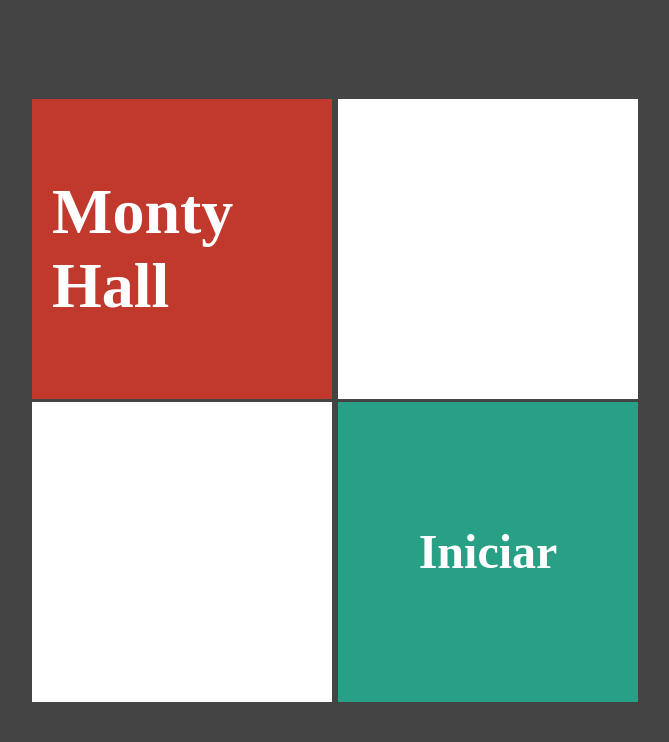
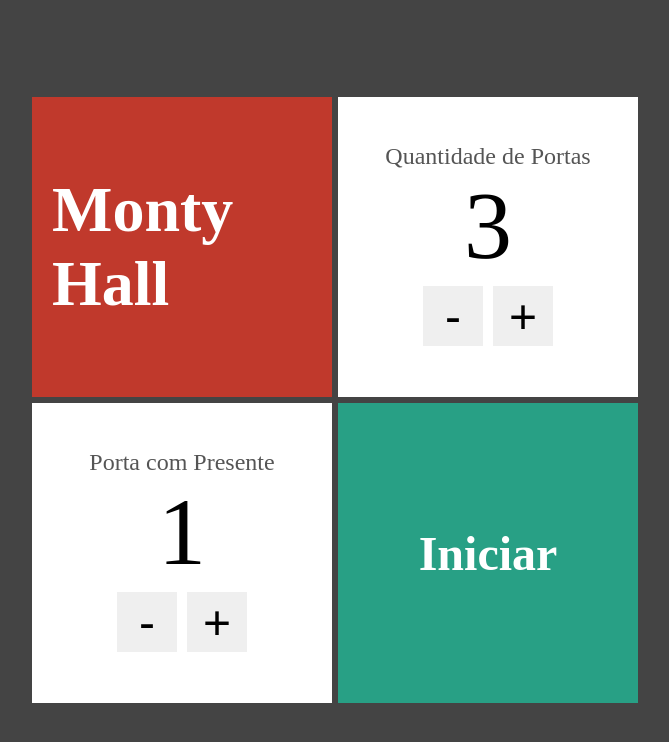
Before and after one commit to lucasshira/monty-hall-problem-project, a Next.js app: page / in a window 1280 px wide. Shown: the top 742 px of the page, without its empty margins (305-974 px from the left). Built offline with nearby package versions, Linux system fonts and the light colour scheme.

Commit message:
feat: add input number to set the game

```diff
--- /dev/null
+++ b/components/EntradaNumerica.tsx
@@ -0,0 +1,23 @@
+import styles from '../src/styles/EntradaNumerica.module.css';
+
+interface EntradaNumericaProps {
+  text: string
+  value: number
+  onChange: (newValue: number) => void
+}
+
+export default function EntradaNumerica(props: EntradaNumericaProps) {
+  const inc = () => props.onChange(props.value + 1);
+  const dec = () => props.onChange(props.value - 1);
+
+  return (
+    <div className={styles.entradaNumerica}>
+      <span className={styles.text}>{props.text}</span>
+      <span className={styles.value}>{props.value}</span>
+      <div className={styles.botoes}>
+        <button className={styles.btn} onClick={dec}>-</button>
+        <button className={styles.btn} onClick={inc}>+</button>
+      </div>
+    </div>
+  )
+};
--- a/src/pages/index.tsx
+++ b/src/pages/index.tsx
@@ -1,19 +1,28 @@
 import Link from "next/link";
 import Cartao from "../../components/Cartao";
 import styles from '../styles/Form.module.css';
+import EntradaNumerica from "../../components/EntradaNumerica";
+import { useState } from "react";
 
 export default function Form() {
+  const [qtdePortas, setQtdePortas] = useState(3);
+  const [comPresente, setComPresente] = useState(1);
+
   return (
     <div className={styles.formulario}>
       <div>
         <Cartao bgcolor="#c0392c">
           <h1>Monty Hall</h1>
         </Cartao>
-        <Cartao></Cartao>
+        <Cartao>
+          <EntradaNumerica text="Quantidade de Portas" value={qtdePortas} onChange={novaQtde => setQtdePortas(novaQtde)} />
+        </Cartao>
       </div>
       <div>
-        <Cartao></Cartao>
-        <Link href={`/jogo/4/2`}>
+        <Cartao>
+          <EntradaNumerica text="Porta com Presente" value={comPresente} onChange={novaPortaComPresente => setComPresente(novaPortaComPresente)} />
+        </Cartao>
+        <Link href={`/jogo/${qtdePortas}/${comPresente}`}>
           <Cartao bgcolor="#28a085">
             <h2 className={styles.link}>Iniciar</h2>
           </Cartao>
--- /dev/null
+++ b/src/styles/EntradaNumerica.module.css
@@ -0,0 +1,33 @@
+.entradaNumerica {
+  display: flex;
+  flex: 1;
+  flex-direction: column;
+  align-items: center;
+  justify-content: center;
+  color: #000;
+}
+
+.text {
+  color: #555;
+  font-size: 1.5rem;
+}
+
+.value {
+  font-size: 6rem;
+}
+
+.botoes {
+  display: flex;
+}
+
+.btn {
+  display: flex;
+  justify-content: center;
+  align-items: center;
+  font-size: 3rem;
+  height: 60px;
+  width: 60px;
+  margin: 5px;
+  border: none;
+  cursor: pointer;
+}
--- a/src/styles/Form.module.css
+++ b/src/styles/Form.module.css
@@ -1,8 +1,13 @@
 .formulario {
   display: flex;
+  flex-direction: column;
   justify-content: center;
   align-items: center;
   height: 100vh;
+}
+
+.formulario > div {
+  display: flex;
 }
 
 .link {
```
Also changed, not shown: src/pages/jogo/[portas]/[temPresente].tsx (+4 -3 lines).
